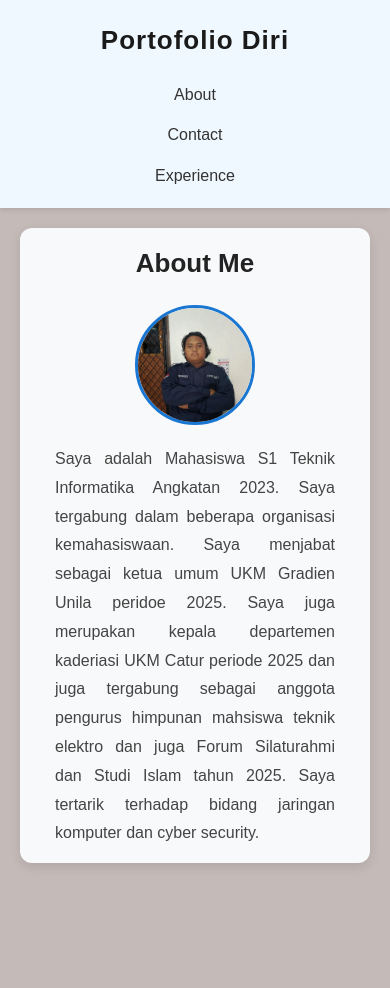
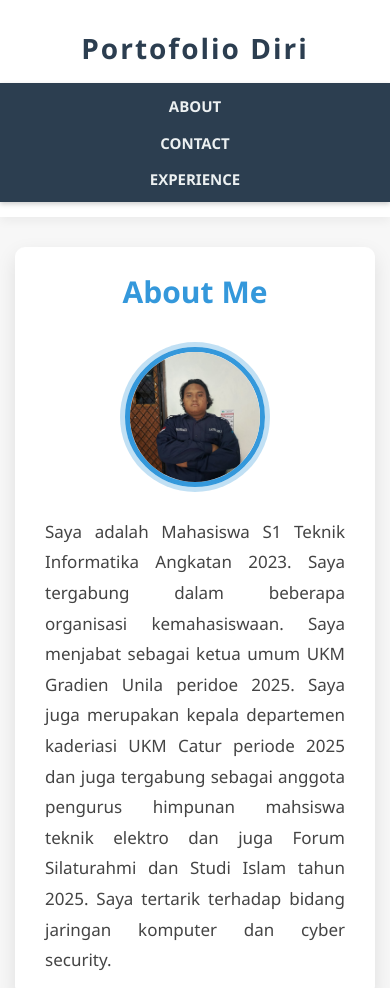
Before and after one commit to mellonuser/PraktikumPemweb2025, a plain HTML site: page judul 2/index.html in a window 390 px wide. Shown: the top 988 px of the page. Before the commit the page ends 883 px from the top, so only its background shows below. Drawn offline with Linux system fonts and the light colour scheme.

Commit message:
new styling

```diff
--- a/judul 2/styles.css
+++ b/judul 2/styles.css
@@ -5,149 +5,165 @@
 }
 
 body {
-    font-family: 'Poppins', Arial, sans-serif;
-    line-height: 1.6;
-    color: #333;
-    background-color: #C4BAB7;
+    font-family: 'Montserrat', 'Segoe UI', Arial, sans-serif;
+    line-height: 1.65;
+    color: #1a1a1a;
+    background-color: #f7f7f7;
 }
 
 header {
-    background-color: aliceblue;
+    background-color: #ffffff;
     text-align: center;
-    padding: 20px 0 10px 0;
-    box-shadow: 0 2px 5px rgba(0, 0, 0, 0.1);
+    padding: 25px 0 15px 0;
+    box-shadow: 0 4px 10px rgba(0, 0, 0, 0.05);
 }
 
 header h1 {
-    font-size: 32px;
-    color: #1a1a1a;
-    margin-bottom: 10px;
-    letter-spacing: 1px;
+    font-size: 34px;
+    color: #2c3e50;
+    margin-bottom: 12px;
+    letter-spacing: 2px;
+    font-weight: 700;
 }
 
 header nav {
-    display: flex;
-    justify-content: center;
-    align-items: center;
-    position: sticky;
-    top: 0;
-    z-index: 100;
-    background-color: aliceblue;
 }
 
 nav ul {
     list-style: none;
     display: flex;
-    gap: 40px;
+    justify-content: center;
+    gap: 30px;
     padding: 10px 0;
+    background-color: #2c3e50;
+    box-shadow: 0 2px 5px rgba(0, 0, 0, 0.2);
 }
 
 nav ul li a {
-    color: #333;
+    color: #ecf0f1;
     text-decoration: none;
-    font-weight: 500;
-    font-size: 16px;
-    transition: all 0.3s ease;
-    padding: 6px 10px;
-    border-radius: 4px;
+    font-weight: 600;
+    font-size: 15px;
+    transition: all 0.4s ease;
+    padding: 8px 15px;
+    border-radius: 6px;
+    text-transform: uppercase;
 }
 
 nav ul li a:hover {
-    background-color: #1976d2;
-    color: white;
+    background-color: #3498db;
+    color: #ffffff;
+    transform: translateY(-2px);
 }
 
 main {
-    max-width: 900px;
-    margin: 50px auto;
-    padding: 20px;
-    background-color: #f8f9fa;
-    border-radius: 12px;
-    box-shadow: 0 4px 12px rgba(0, 0, 0, 0.1);
+    max-width: 1000px;
+    margin: 60px auto;
+    padding: 40px;
+    background-color: #ffffff;
+    border-radius: 10px;
+    box-shadow: 0 8px 20px rgba(0, 0, 0, 0.1);
 }
 
 main h2 {
     text-align: center;
-    font-size: 26px;
-    color: #222;
-    margin-bottom: 20px;
+    font-size: 30px;
+    color: #3498db;
+    margin-bottom: 30px;
+    font-weight: 700;
+    text-transform: capitalize;
 }
 
 main img {
     display: block;
-    width: 160px;
-    height: 160px;
+    width: 180px;
+    height: 180px;
     object-fit: cover;
     border-radius: 50%;
-    margin: 0 auto 20px;
-    border: 3px solid #1976d2;
+    margin: 0 auto 30px;
+    border: 5px solid #3498db;
+    box-shadow: 0 0 0 5px rgba(52, 152, 219, 0.3);
 }
 
 main p {
-    text-align: justify;
-    font-size: 16px;
+    text-align: center;
+    font-size: 17px;
     color: #444;
     line-height: 1.8;
-    padding: 0 20px;
+    padding: 0 30px;
 }
 
 #contact {
     text-align: center;
-    font-size: 18px;
-    color: #333;
+    font-size: 17px;
+    color: #2c3e50;
+    padding-top: 15px;
 }
 
 #contact p {
-    margin: 10px 0;
+    margin: 8px 0;
 }
 
 #Experience h3 {
-    margin-top: 25px;
-    font-size: 20px;
-    color: #222;
+    margin-top: 35px;
+    font-size: 22px;
+    color: #2c3e50;
+    border-bottom: 2px solid #3498db;
+    padding-bottom: 5px;
+    display: inline-block;
 }
 
 #Experience ul {
-    margin: 15px 40px;
-    list-style-type: disc;
+    margin: 20px 40px;
+    list-style-type: square;
     color: #444;
 }
 
 #Experience ul li {
-    margin-bottom: 8px;
+    margin-bottom: 12px;
+    font-size: 16px;
 }
 
 #Experience a {
-    color: #1976d2;
+    color: #3498db;
     text-decoration: none;
+    font-weight: 600;
     transition: color 0.3s ease;
 }
 
 #Experience a:hover {
-    color: #0d47a1;
+    color: #2980b9;
+    text-decoration: underline;
 }
 
-@media (max-width: 600px) {
+@media (max-width: 768px) {
     nav ul {
         flex-direction: column;
-        gap: 15px;
+        gap: 10px;
+        padding: 10px;
     }
 
     main {
-        margin: 20px;
-        padding: 15px;
+        margin: 30px 15px;
+        padding: 20px;
+        max-width: 100%;
     }
 
     main img {
-        width: 120px;
-        height: 120px;
+        width: 140px;
+        height: 140px;
     }
 
     header h1 {
-        font-size: 26px;
+        font-size: 28px;
+    }
+
+    main p {
+        padding: 0 10px;
+        text-align: justify;
     }
 
     #Experience ul {
-        margin: 10px 25px;
+        margin: 15px 20px;
     }
 }
```
